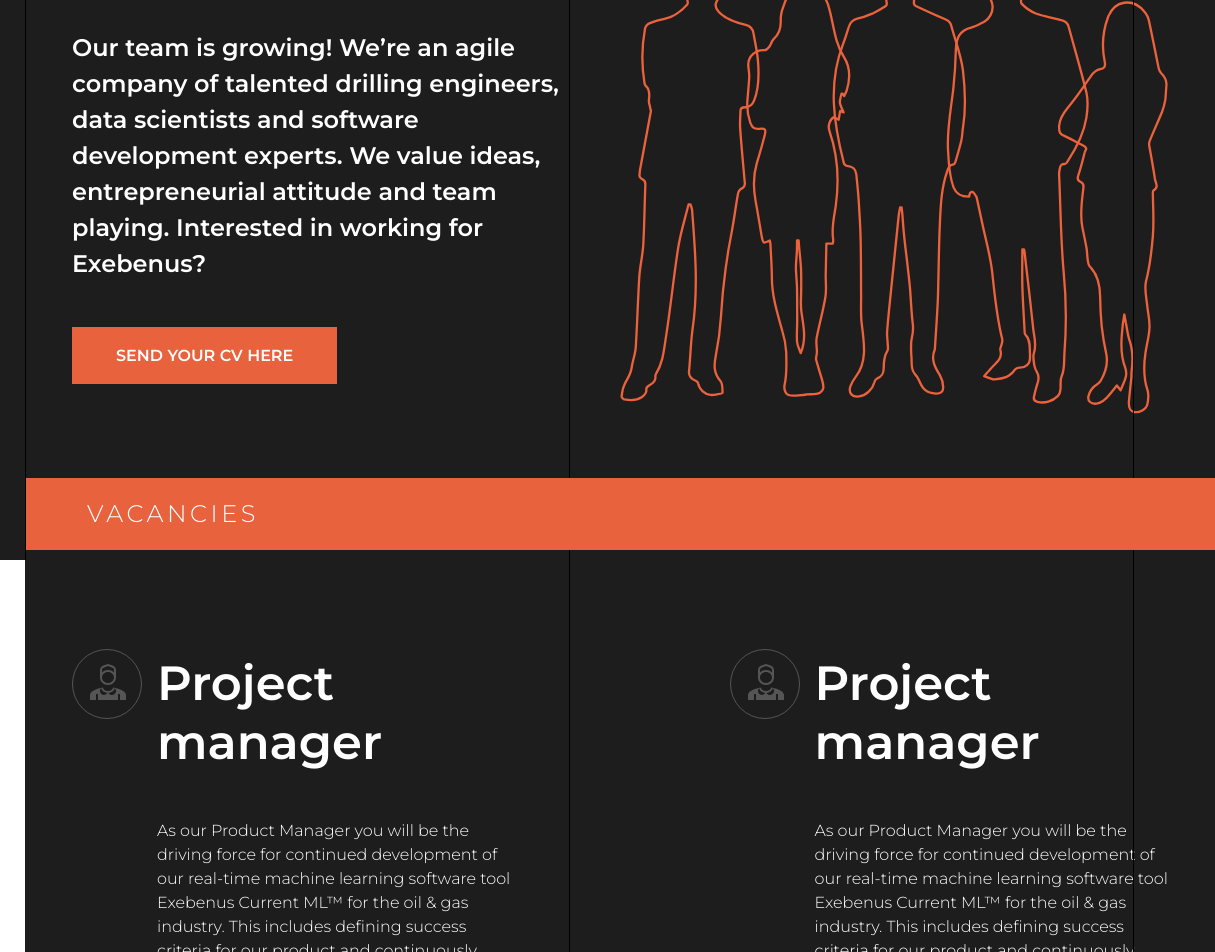
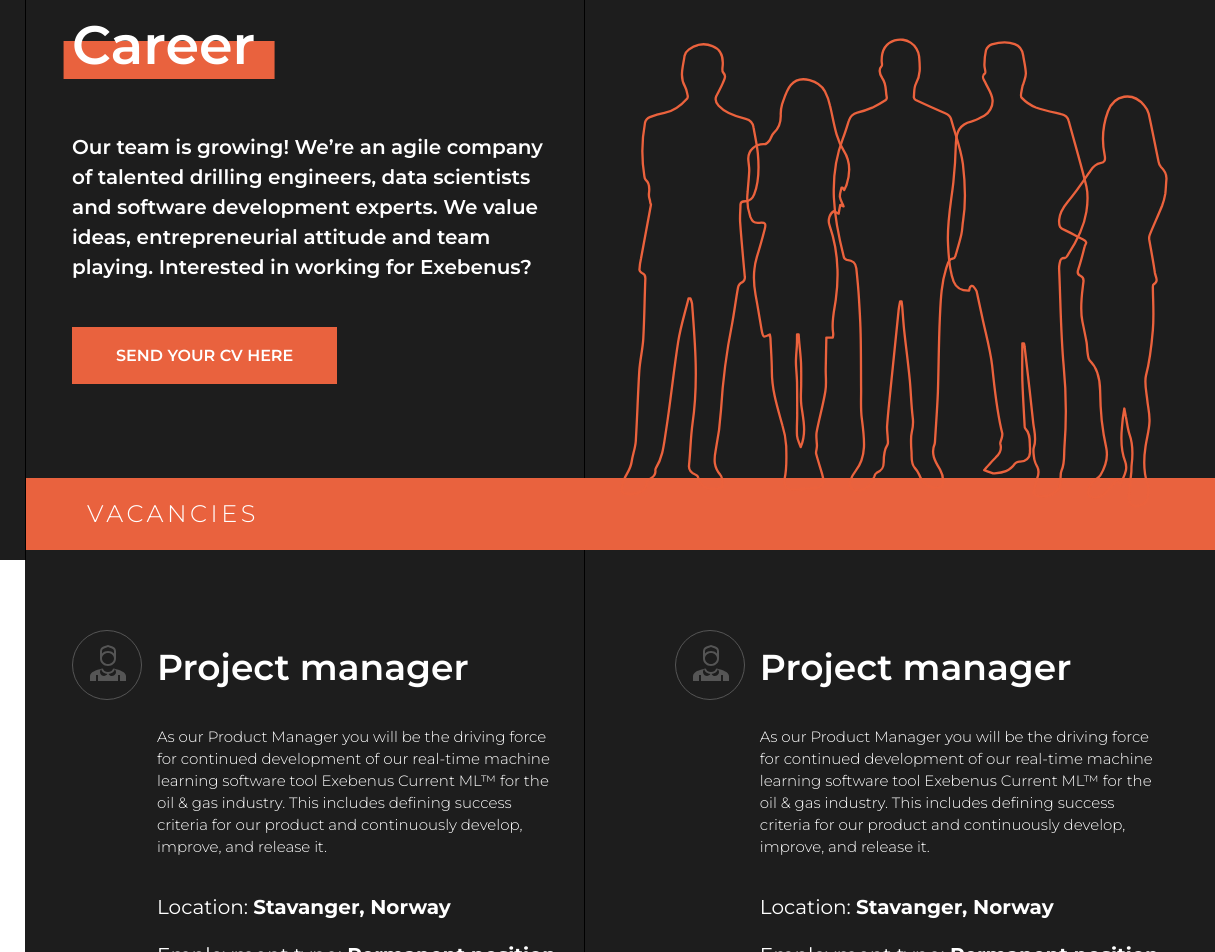
Before and after one commit to Arthur-Agadzhanyan/exbn-layout, a website: page src/career.html in a window 1280 px wide. Shown: the part 240-1192 px from the top of the page, 65-1280 px from the left. Drawn offline with nearby package versions, Linux system fonts and the light colour scheme; files that its build step writes are made by us from their sources.

```diff
--- a/src/scss/pages/career.scss
+++ b/src/scss/pages/career.scss
@@ -1,4 +1,7 @@
 .career_page{
+    .center_line{
+        margin-left: 15px !important;
+    }
     .intro{
         position: relative;
         min-height: 78vh;
@@ -15,6 +18,9 @@
             align-items: center;
             height: 100%;
             justify-content: space-between;
+
+            position: relative;
+            z-index: 2;
 
             .content__info {
                 padding-bottom: 94px;
@@ -47,6 +53,29 @@
                     @include text(#fff,24px,600,36px);
                     margin-bottom: 45px;
                 }
+                @media screen and (max-width: 1400px) {
+                    .info__title{
+                        @include text(#fff,54px,600,78px);
+                        margin-bottom: 48px;
+                        &:after{
+                            width: 115%;
+                            content: '';
+                            height: 38px;
+                            bottom: 5px;
+                        }
+                    }
+                    .info__text {
+                        @include text(#fff,20px,600,30px);
+                        margin-bottom: 45px;
+                    }
+                }
+                @media screen and (max-width: 1250px) {
+                    flex: 0 1 43%;
+                    .info__text {
+                        @include text(#fff,18px,600,28px);
+                        margin-bottom: 45px;
+                    }
+                }
             }
 
             .info__btn {
@@ -55,8 +84,10 @@
 
             .content__image {
                 flex: 0 1 50%;
+
                 img{
                     width: 100%;
+                    margin-bottom: -65px;
                 }
             }
         }
@@ -81,6 +112,9 @@
             flex-wrap: wrap;
             overflow: hidden;
 
+            position: relative;
+            z-index: 2;
+
             .list__item {
                 position: relative;
                 padding-bottom: 96px;
@@ -98,16 +132,28 @@
                     height: 70px;
                     padding: 13px 17px 20px 17px;
                     margin-right: 15px;
+
                 }
                 .item__info {
-                    padding-top: 5px;
+
                     .info__title {
                         @include text(#fff,48px,600,59px);
                         margin-bottom: 47px;
+                        padding-top: 5px;
+
+                        @media screen and (max-width: 1400px) {
+                            @include text(#fff,36px,600);
+                            padding-top: 15px;
+                            margin-bottom: 37px;
+                        }
                     }
                     .info__text {
                         @include text(#fff,16px,300,24px);
                         margin-bottom: 47px;
+                        @media screen and (max-width: 1400px) {
+                            margin-bottom: 37px;
+                            @include text(#fff,15px,300,22px);
+                        }
                     }
 
                     .info__details {
@@ -128,8 +174,21 @@
                     border-bottom: 1px solid #555555;
                     width: 359px;
                 }
+                @media screen and (max-width: 1700px) {
+                    flex: 0 1 45%;
+                }
+                @media screen and (max-width: 1400px) {
+                    margin-top: 80px;
+                    padding-bottom: 86px;
+                }
+            }
 
-            }
+        }
+    }
+
+    @media screen and (max-width: 1700px) {
+        .right_line{
+            display: none;
         }
     }
 }
```
Also changed, not shown: dist/css/style.css, dist/css/style.min.css, dist/img/career_page/intro/Frame(11).svg (deleted), dist/img/icons/Group.svg (deleted).
